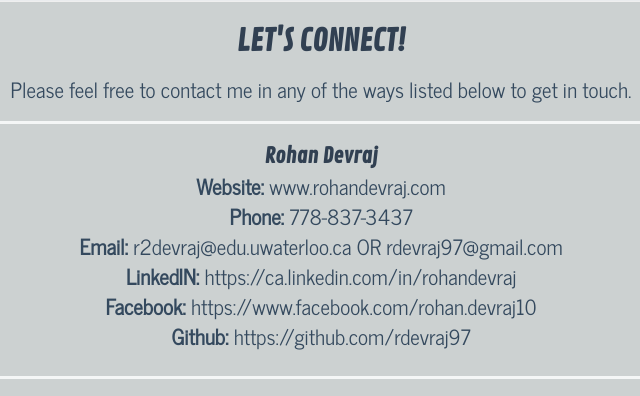
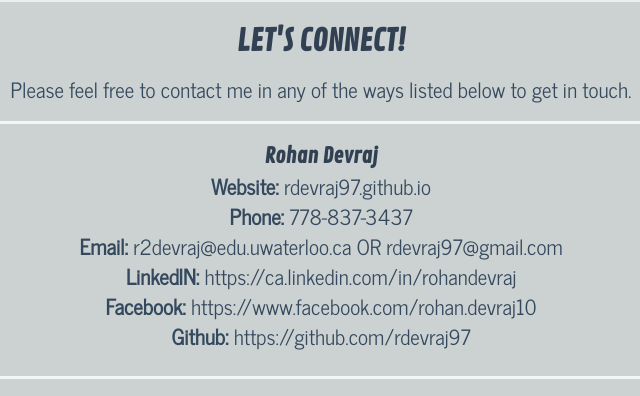
Before and after one commit to rdevraj97/rdevraj97.github.io, a plain HTML site: page index.html in a window 1280 px wide. Shown: the part 3906-4302 px from the top of the page, 319-959 px from the left. Drawn offline with nearby package versions, Linux system fonts and the light colour scheme.

Commit message:
updated version

```diff
--- a/index.html
+++ b/index.html
@@ -374,7 +374,7 @@
   <center><div class="contactbox">
   <center><p class="contactcontent">
      <b> Rohan Devraj</b></br>
-          <strong> Website: </strong> www.rohandevraj.com</br>
+          <strong> Website: </strong> rdevraj97.github.io</br>
           <strong> Phone: </strong>778-837-3437</br>
           <strong> Email: </strong>r2devraj@edu.uwaterloo.ca OR rdevraj97@gmail.com</br>
           <strong> LinkedIN: </strong>https://ca.linkedin.com/in/rohandevraj </br>
```
Also changed, not shown: 1 other file.
